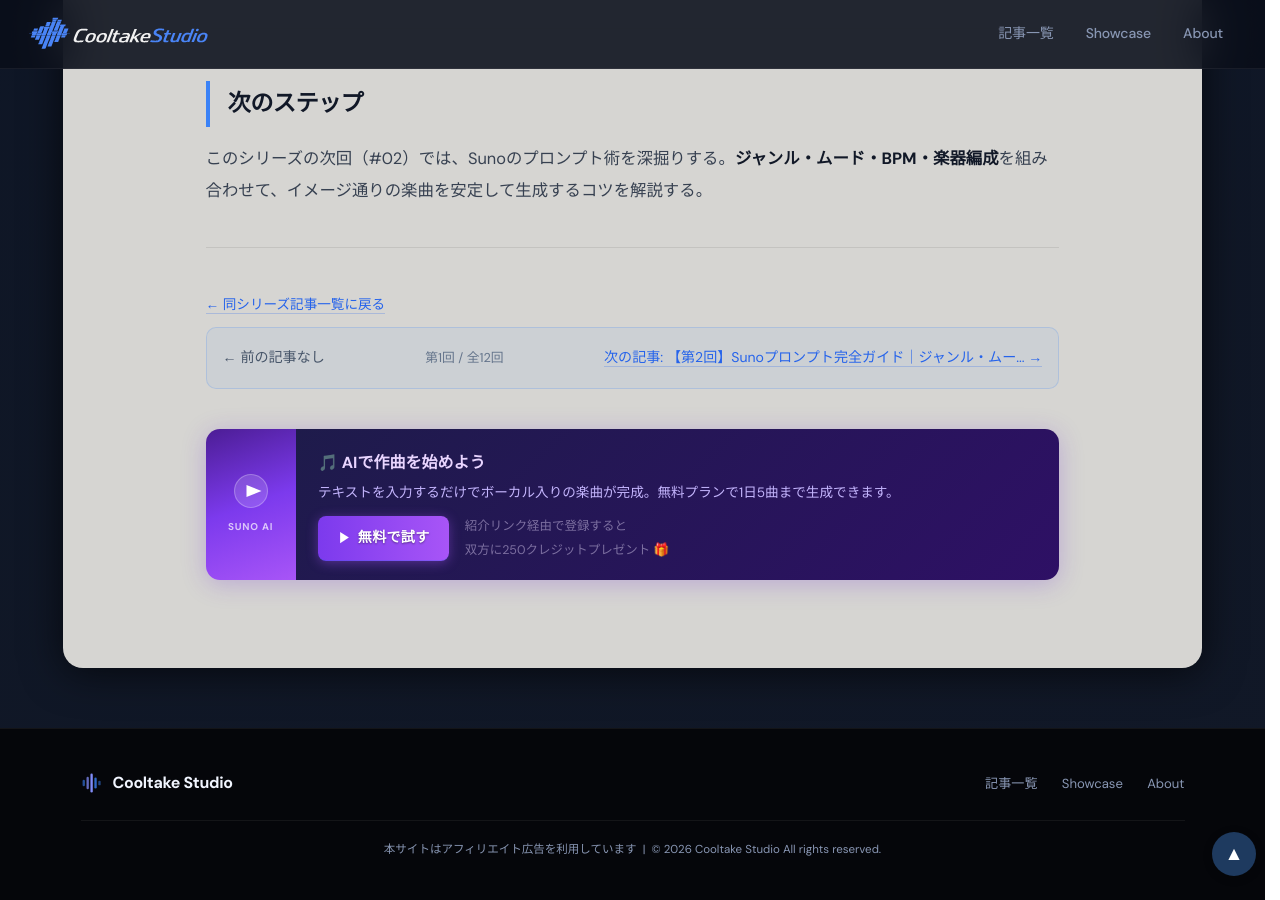
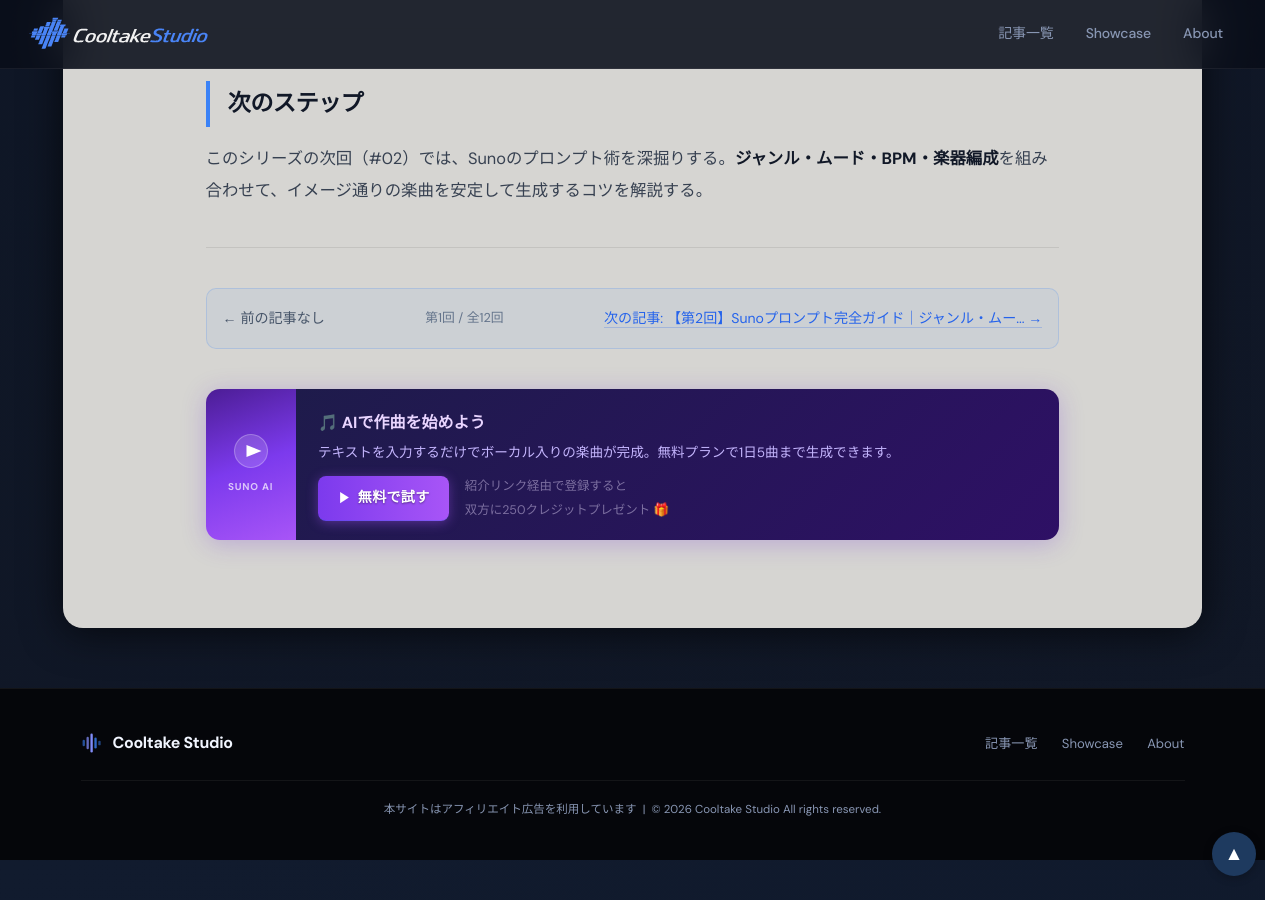
Before and after one commit to cooltake/cooltake-staging, a Jekyll site: the page built from _posts/2026-06-22-suno-guide-01.md, in a window 1280 px wide and 900 px high, scrolled down 3616 px. Built offline with Jekyll 4.4.1, drawn with Linux system fonts in a browser that asks for light colours; some web fonts are replaced.

Commit message:
fix: suno-series-navから重複の「同シリーズ記事一覧に戻る」リンクを削除
Co-Authored-By: Claude Sonnet 4.6 <noreply@anthropic.com>

```diff
--- a/_includes/suno-series-nav.html
+++ b/_includes/suno-series-nav.html
@@ -9,8 +9,7 @@
   {% if n == prev_num %}{% assign prev_post = post %}{% endif %}
   {% if n == next_num %}{% assign next_post = post %}{% endif %}
 {% endfor %}
-<div style="margin:2rem 0 .5rem;"><a href="/series-list.html?series=suno-guide" style="font-size:.85rem;color:#60a5fa;text-decoration:none;">← 同シリーズ記事一覧に戻る</a></div>
-<nav class="series-nav" style="display:flex;justify-content:space-between;align-items:center;margin:0 0 2rem;padding:1rem;background:rgba(59,130,246,.06);border:1px solid rgba(59,130,246,.2);border-radius:10px;font-size:.88rem;">
+<nav class="series-nav" style="display:flex;justify-content:space-between;align-items:center;margin:2rem 0;padding:1rem;background:rgba(59,130,246,.06);border:1px solid rgba(59,130,246,.2);border-radius:10px;font-size:.88rem;">
   <div>
     {% if prev_post %}
       <a href="{{ prev_post.url }}" style="color:#60a5fa;">← 前の記事: {{ prev_post.title | truncate: 30 }}</a>
```
